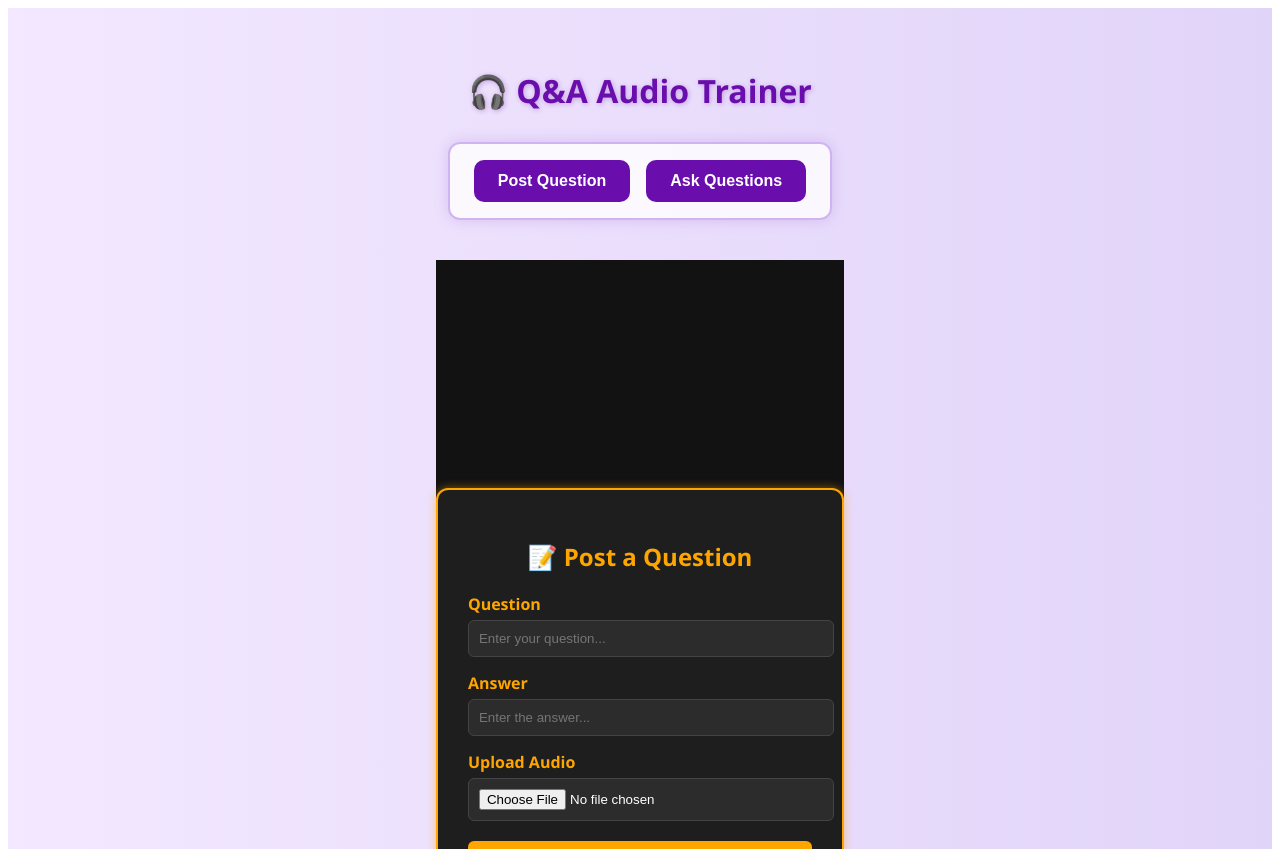
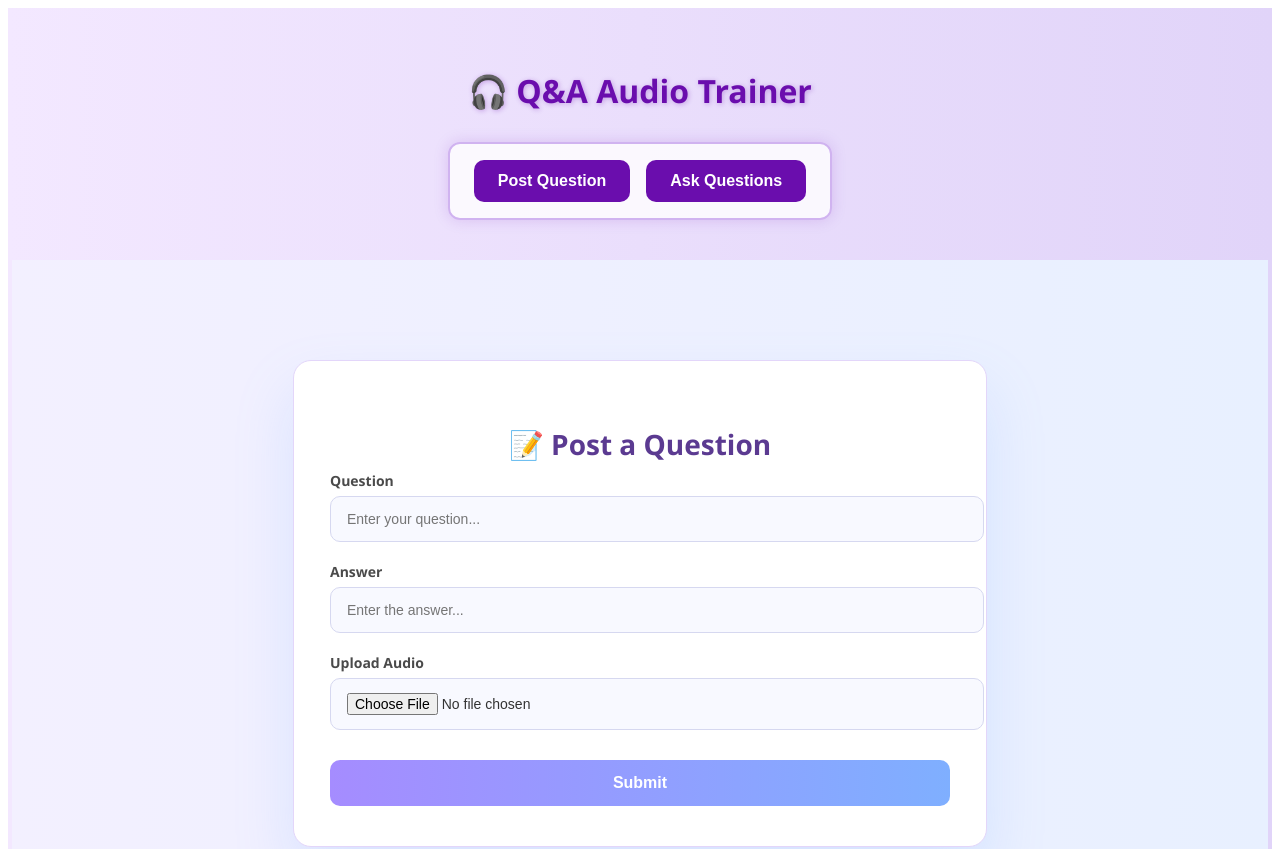
Before and after one commit to geadakishore/qa-audio-trainer, a React (Create React App) app in the folder frontend/: page /post in a window 1280 px wide. Shown: the top 849 px of the page. Built offline with nearby package versions, Linux system fonts and the light colour scheme.

Commit message:
Update PostingPage.css(added css)

```diff
--- a/frontend/src/components/PostingPage.css
+++ b/frontend/src/components/PostingPage.css
@@ -1,65 +1,106 @@
 .posting-container {
-  background-color: #121212;
+  background: linear-gradient(to right, #f3f0ff, #e8f0ff); /* calming lavender to sky */
   min-height: 100vh;
   display: flex;
   justify-content: center;
-  align-items: center;
-  padding: 40px 0;
+  align-items: flex-start;
+  padding: 60px 16px;
+  font-family: 'Poppins', 'Segoe UI', sans-serif;
+  min-width:100%;
 }
 
 .posting-form {
-  background-color: #1e1e1e;
-  border: 2px solid orange;
-  padding: 30px;
-  border-radius: 12px;
-  width: 90%;
-  max-width: 500px;
-  color: white;
-  box-shadow: 0 0 10px rgba(255, 165, 0, 0.5);
+  background-color: #ffffff;
+  padding: 40px 36px;
+  border-radius: 18px;
+  max-width: 620px;
+  width: 100%;
+  box-shadow: 0 30px 60px rgba(127, 175, 255, 0.2);
+  border: 1px solid #e3d6fa;
+  animation: fadeInUp 0.5s ease;
+  margin-top: 40px;
+}
+
+@keyframes fadeInUp {
+  from {
+    transform: translateY(30px);
+    opacity: 0;
+  }
+  to {
+    transform: translateY(0);
+    opacity: 1;
+  }
 }
 
 .posting-form h2 {
-  color: orange;
-  margin-bottom: 20px;
   text-align: center;
+  color: #5b3a91;
+  font-size: 28px;
+  font-weight: 700;
+  margin-bottom: 8px;
+}
+
+.posting-form p.tagline {
+  text-align: center;
+  color: #888;
+  font-size: 15px;
+  margin-bottom: 30px;
+  font-style: italic;
 }
 
 .posting-form label {
+  font-size: 14px;
+  font-weight: 600;
+  color: #4a4a4a;
+  margin-bottom: 6px;
   display: block;
-  margin-top: 15px;
-  margin-bottom: 5px;
-  font-weight: bold;
-  color: orange;
 }
 
 .posting-form input[type="text"],
 .posting-form input[type="file"] {
   width: 100%;
-  padding: 10px;
-  background-color: #2c2c2c;
-  border: 1px solid #444;
-  color: white;
-  border-radius: 6px;
+  padding: 14px 16px;
+  margin-bottom: 20px;
+  border: 1px solid #d6d8f0;
+  background-color: #f8f9ff;
+  border-radius: 10px;
+  font-size: 14px;
+  color: #333;
+  transition: all 0.3s ease;
+}
+
+.posting-form input[type="text"]:focus,
+.posting-form input[type="file"]:focus {
+  border-color: #a58cff;
+  box-shadow: 0 0 0 3px rgba(165, 140, 255, 0.2);
   outline: none;
 }
 
-.posting-form input[type="text"]:focus {
-  border-color: orange;
-}
-
+/* Main call-to-action button */
 .posting-form button {
-  margin-top: 20px;
   width: 100%;
-  background-color: orange;
-  color: black;
-  font-weight: bold;
-  padding: 12px;
+  padding: 14px;
+  background: linear-gradient(to right, #a58cff, #7fafff);
+  color: #fff;
+  font-size: 16px;
+  font-weight: 600;
   border: none;
-  border-radius: 6px;
+  border-radius: 10px;
   cursor: pointer;
-  transition: 0.3s;
+  transition: 0.3s ease all;
+  margin-top: 10px;
 }
 
 .posting-form button:hover {
-  background-color: #ff8c00;
+  background: linear-gradient(to right, #9278ff, #6aaeff);
+  transform: scale(1.02);
 }
+
+/* Motivational message */
+.posting-form .footer-text {
+  text-align: center;
+  margin-top: 24px;
+  font-size: 13px;
+  color: #7a7a9d;
+  font-style: italic;
+}
```
